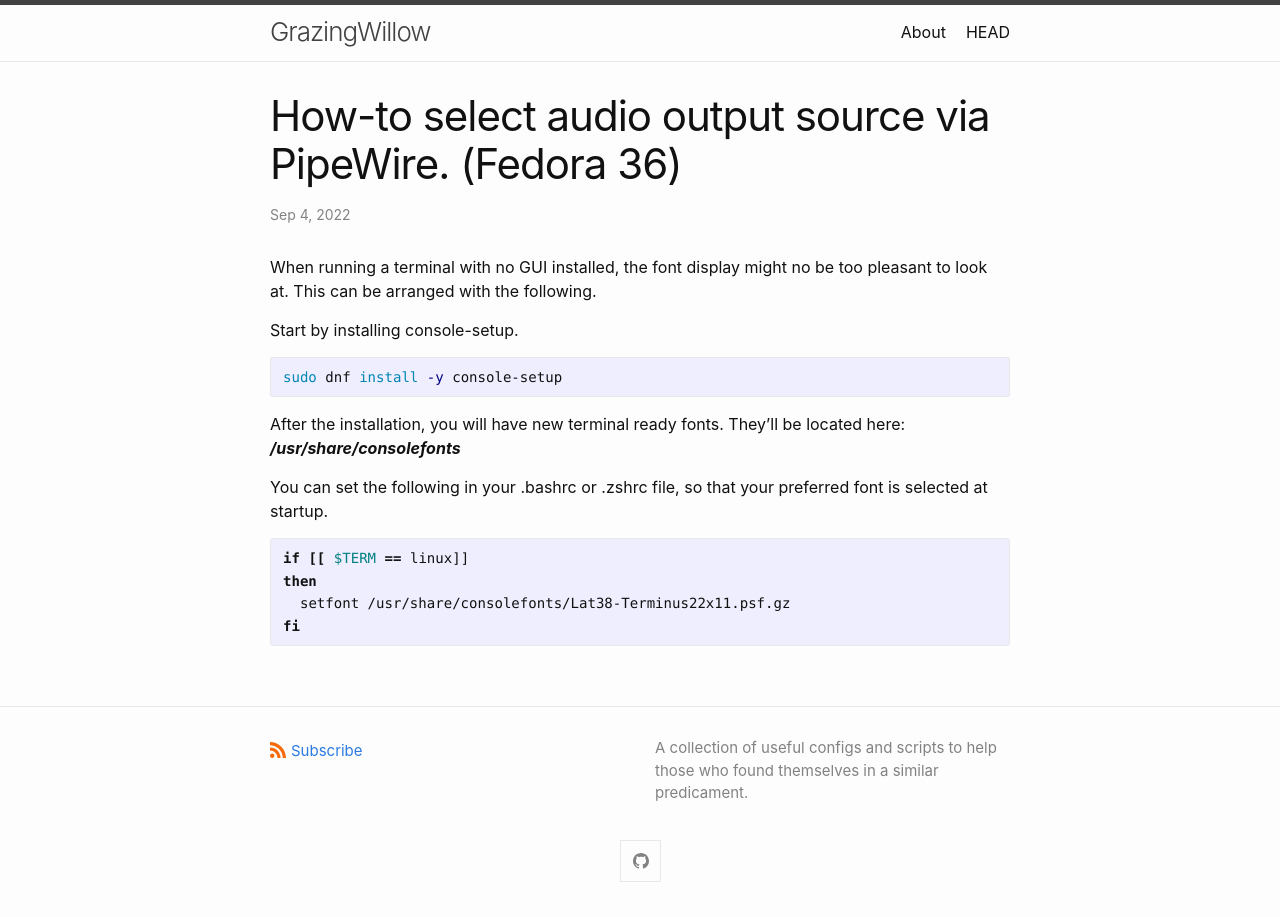
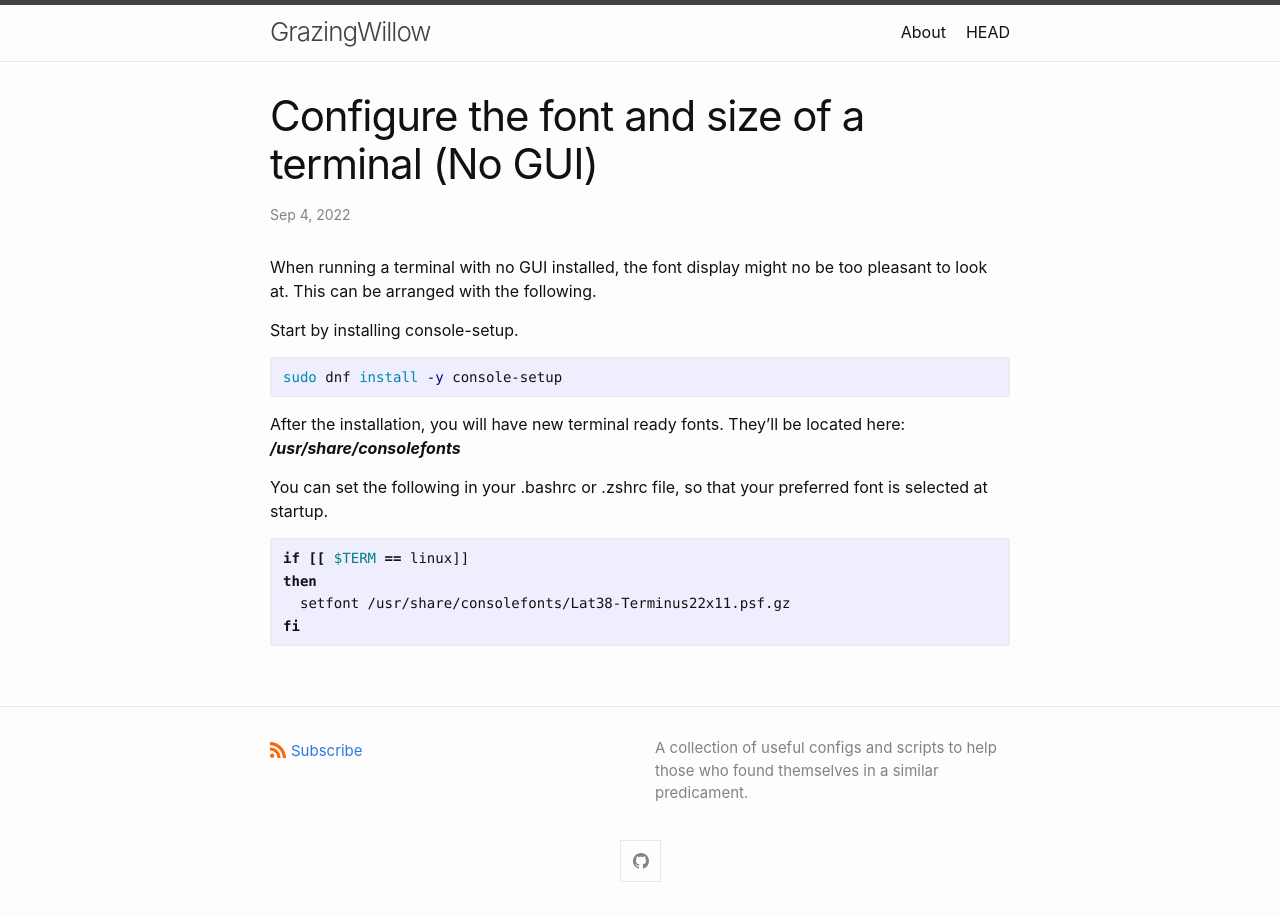
Before and after one commit to grazingwillow/grazingwillow.github.io, a Jekyll site: the page built from _posts/2022-09-04-configure-terminal-font.md, in a window 1280 px wide. Built offline with Jekyll 4.4.1, drawn with Linux system fonts in a browser that asks for light colours.

Commit message:
fix title name

```diff
--- a/_posts/2022-09-04-configure-terminal-font.md
+++ b/_posts/2022-09-04-configure-terminal-font.md
@@ -1,6 +1,6 @@
 ---
 layout: post
-title: "How-to select audio output source via PipeWire. (Fedora 36)"
+title: "Configure the font and size of a terminal (No GUI)"
 categories: linux, fedora, command-line
 ---
 
```
